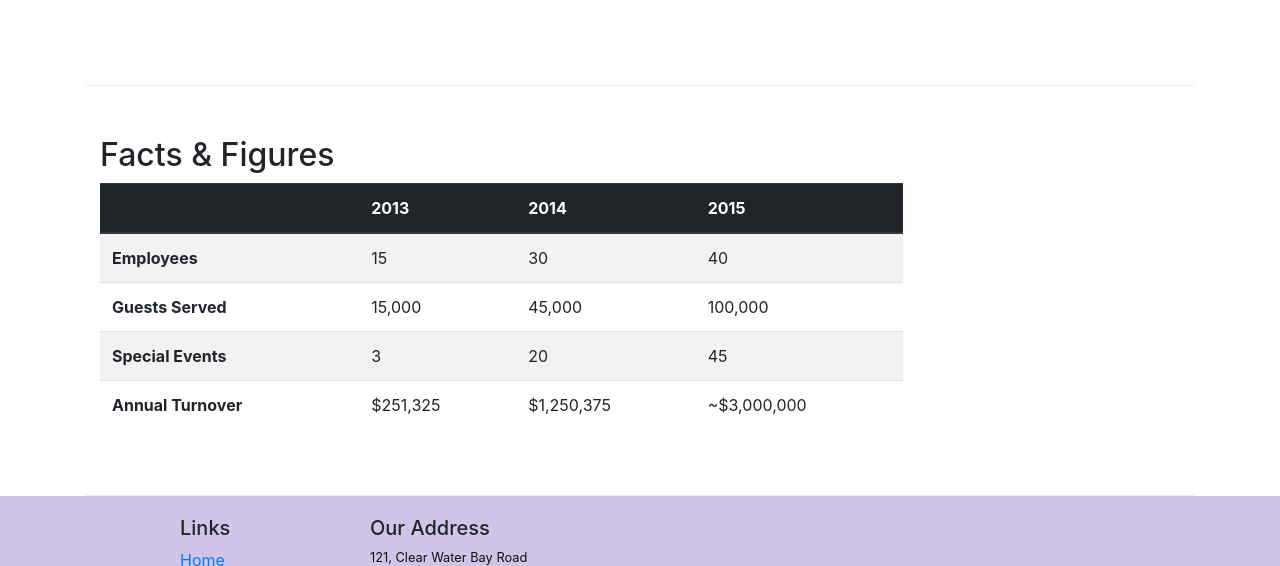
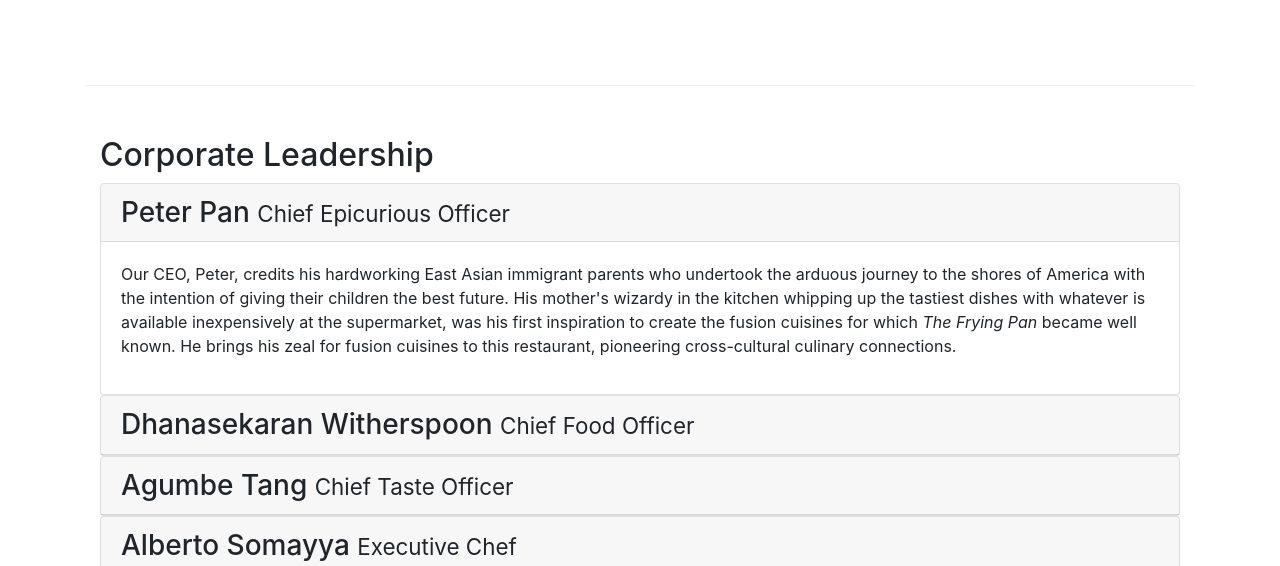
Before and after one commit to krzyssikora/bootstrap-coursera, a website: page aboutus.html in a window 1280 px wide. Shown: the part 1281-1847 px from the top of the page. Drawn offline with nearby package versions, Linux system fonts and the light colour scheme.

Commit message:
added accordion to aboutus.html

```diff
--- a/aboutus.html
+++ b/aboutus.html
@@ -88,7 +88,7 @@
             <div class="col-12">
                 <div class="card card-body bg-light">
                     <blockquote class="blockquote">
-                        <p class="mb-0">You bett cut the pizza in four pieces because I'm not hungry enough to eat six.</p>
+                        <p class="mb-0">You better cut the pizza in four pieces because I'm not hungry enough to eat six.</p>
                     </blockquote>
                     <footer class="blockquote-footer">Yogi Berra,
                         <cite title="Source Title">The Wit and Wisdom of Yogi Berra, P. Pepe, Diversion Books, 2014
@@ -138,6 +138,71 @@
                 </div>
             </div>
        </div>
+
+       <div class="row row-content">
+            <div class="col">
+                <h2>Corporate Leadership</h2>
+                <div id="accordion">
+                    <div class="card">
+                        <div class="card-header" role="tab" id="peterhead">
+                            <h3 class="mb-0">
+                                <a data-toggle="collapse" data-target="#peterAcc">
+                                Peter Pan <small>Chief Epicurious Officer</small>
+                                </a>
+                            </h3>
+                        </div>
+                        <div class="collapse show" id="peterAcc" data-parent="#accordion">
+                            <div class="card-body">
+                                <p class="d-none d-sm-block">Our CEO, Peter, credits his hardworking East Asian immigrant parents who undertook the arduous journey to the shores of America with the intention of giving their children the best future. His mother's wizardy in the kitchen whipping up the tastiest dishes with whatever is available inexpensively at the supermarket, was his first inspiration to create the fusion cuisines for which <em>The Frying Pan</em> became well known. He brings his zeal for fusion cuisines to this restaurant, pioneering cross-cultural culinary connections.</p>
+                            </div>
+                        </div>
+                    </div>
+                    <div class="card">
+                        <div class="card-header" role="tab" id="dannyhead">
+                            <h3 class="mb-0">
+                                <a class="collapsed" data-toggle="collapse" data-target="#dannyAcc">
+                                Dhanasekaran Witherspoon <small>Chief Food Officer</small>
+                                </a>
+                            </h3>
+                        </div>
+                        <div class="collapse" id="dannyAcc" data-parent="#accordion">
+                            <div class="card-body">
+                                <p class="d-none d-sm-block">Our CFO, Danny, as he is affectionately referred to by his colleagues, comes from a long established family tradition in farming and produce. His experiences growing up on a farm in the Australian outback gave him great appreciation for varieties of food sources. As he puts it in his own words, <em>Everything that runs, wins, and everything that stays, pays!</em></p>
+                            </div>
+                        </div>
+                    </div>
+                    <div class="card">
+                            <div class="card-header" role="tab" id="agumbehead">
+                            <h3 class="mb-0">
+                                <a class="collapsed" data-toggle="collapse" data-target="#agumbeAcc">
+                                Agumbe Tang <small>Chief Taste Officer</small>
+                                </a>
+                            </h3>
+                        </div>
+                        <div class="collapse" id="agumbeAcc" data-parent="#accordion">
+                            <div class="card-body">
+                                <p class="d-none d-sm-block">Blessed with the most discerning gustatory sense, Agumbe, our CTO, personally ensures that every dish that we serve meets his exacting tastes. Our chefs dread the tongue lashing that ensues if their dish does not meet his exacting standards. He lives by his motto, <em>You click only if you survive my lick.</em></p>
+                            </div>
+                        </div>
+                    </div>
+                    <div class="card">
+                            <div class="card-header" role="tab" id="albertohead">
+                            <h3 class="mb-0">
+                                <a class="collapsed" data-toggle="collapse" data-target="#albertoAcc">
+                                Alberto Somayya <small>Executive Chef</small>
+                                </a>
+                            </h3>
+                        </div>
+                        <div class="collapse" id="albertoAcc" data-parent="#accordion">
+                            <div class="card-body">
+                                <p class="d-none d-sm-block">Award winning three-star Michelin chef with wide International experience having worked closely with whos-who in the culinary world, he specializes in creating mouthwatering Indo-Italian fusion experiences. He says, <em>Put together the cuisines from the two craziest cultures, and you get a winning hit! Amma Mia!</em></p>
+                            </div>
+                        </div>
+                    </div>
+                </div>
+            </div>
+        </div>
+
        <div class="row row-content">
             <div class="col-12 col-sm-9">
                 <h2>Facts &amp; Figures</h2>
```
